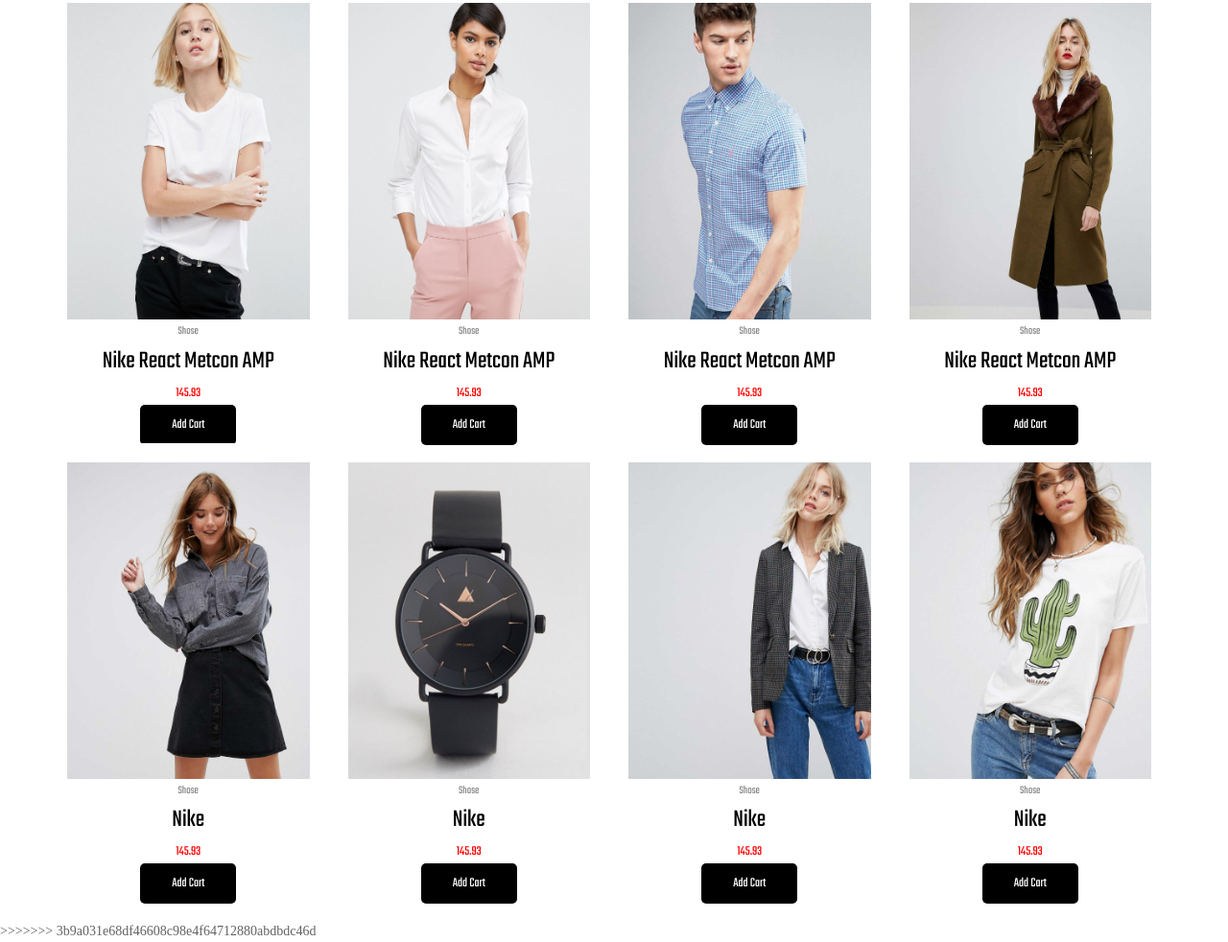
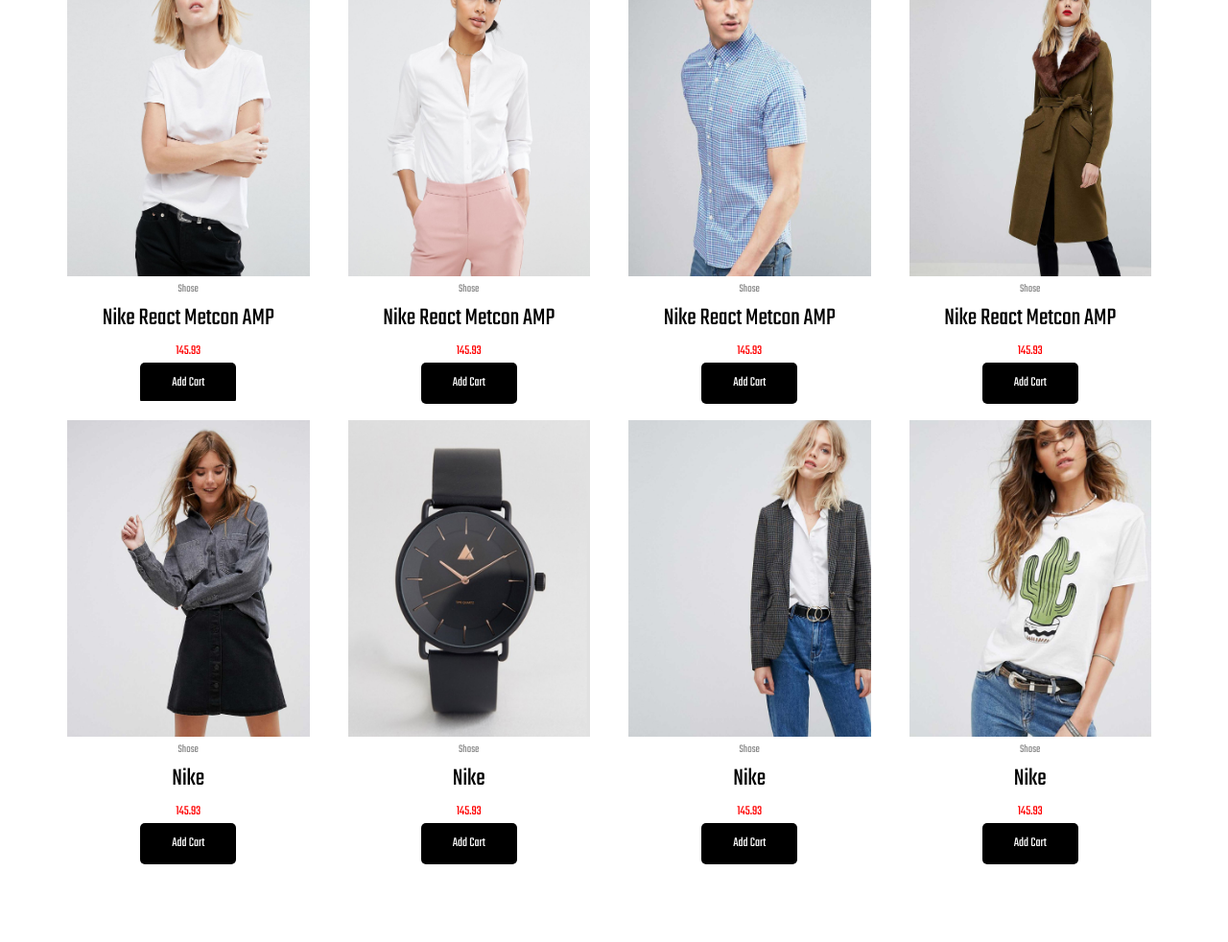
Before and after one commit to dtsang2001/eProject, a plain HTML site: page index.html in a window 1280 px wide. Shown: the part 739-1721 px from the top of the page at 96% size. After the commit the page ends 1657 px from the top, so only its background shows below. Drawn offline with nearby package versions, Linux system fonts and the light colour scheme.

Commit message:
Sang update

```diff
--- a/css/style.css
+++ b/css/style.css
@@ -14,11 +14,9 @@ body {
 	color: #626262;
 	font-family: Gilroy;
 	line-height: 1.618;
-  font-family: Teko-Regular;
-  src: url(../fonts/teko/Teko-Regular.ttf);
 }
 @font-face {
-  font-family: Teko-Bold;
+  font-family: Teko-Bold;Regular
   src: url(../fonts/teko/Teko-Bold.ttf);
 }
 @font-face {
--- a/index.html
+++ b/index.html
@@ -34,7 +34,6 @@
         </nav>
 
         <!-- SANG -->
-<<<<<<< HEAD
         <header>
 
             <div class="slides">
@@ -113,7 +112,6 @@
         <!-- HUNG -->
         <section>
 
-=======
         <header>
 
         </header>
@@ -202,7 +200,6 @@
                     </div>
                 </div>
             </div>
->>>>>>> 3b9a031e68df46608c98e4f64712880abdbdc46d
         </section>
 
         <!-- THANG -->
```
